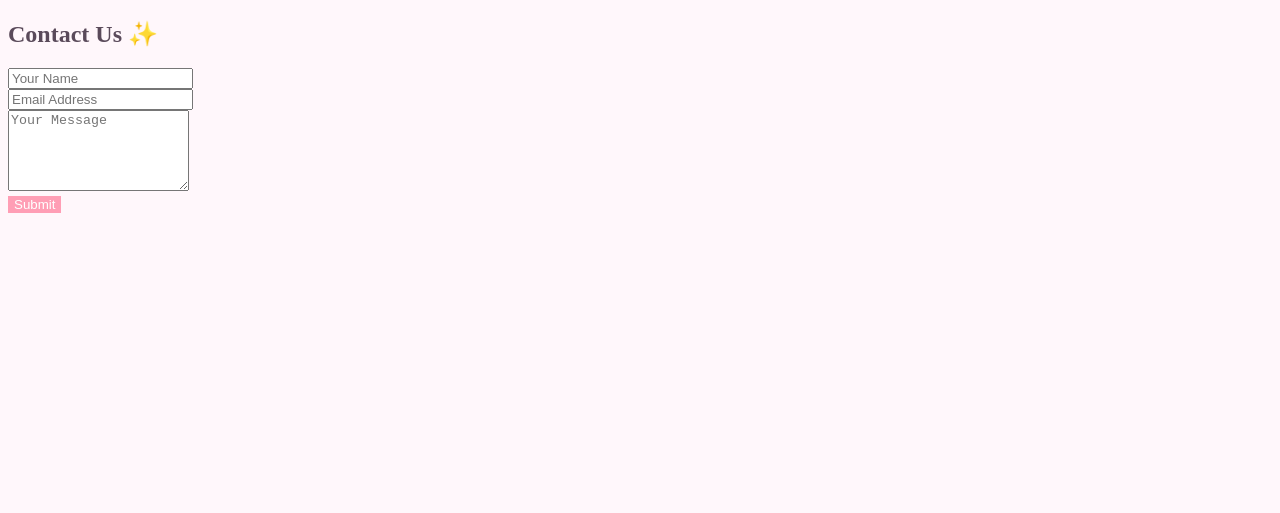
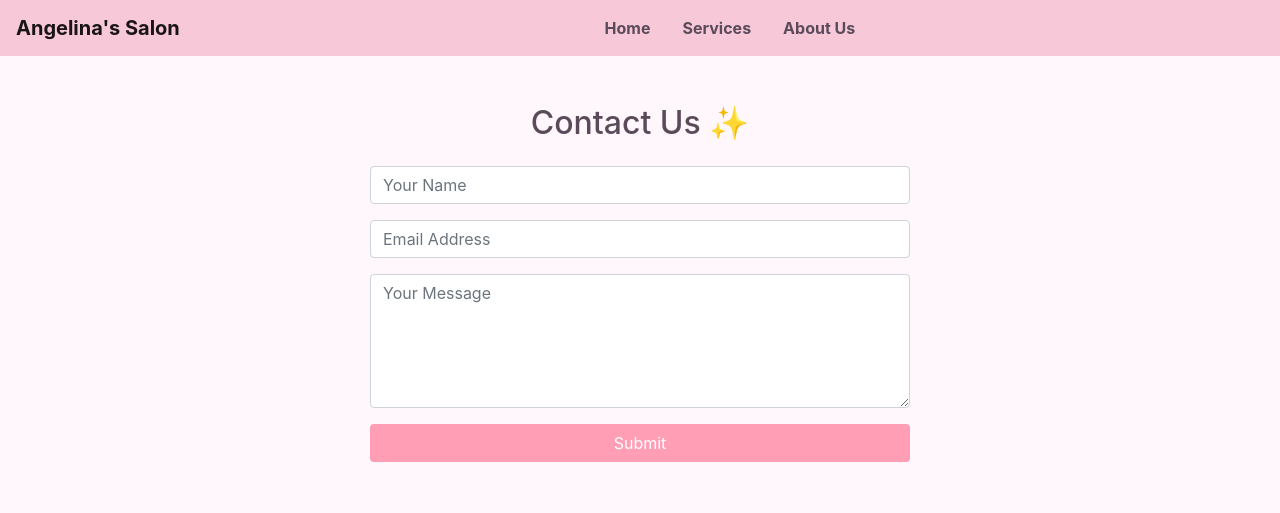
Before and after one commit to TamaraEverett/Salon-BootStraps, a plain HTML site: page contactus.html in a window 1280 px wide. Drawn offline with nearby package versions, Linux system fonts and the light colour scheme.

Commit message:
contactus updated

```diff
--- a/contactus.html
+++ b/contactus.html
@@ -4,25 +4,72 @@
 <head>
     <meta charset="UTF-8">
     <meta name="viewport" content="width=device-width, initial-scale=1.0">
+
+    <link
+      href="https://stackpath.bootstrapcdn.com/bootstrap/4.5.2/css/bootstrap.min.css"
+      rel="stylesheet"
+    />
+    <script src="https://stackpath.bootstrapcdn.com/bootstrap/4.5.2/js/bootstrap.min.js"></script>
+
     <link rel="stylesheet" href="style.css">
+
     <title>Contact Us</title>
 </head>
 
 <body>
 
-    <div class="container">
+    <nav class="navbar navbar-expand-lg navbar-light" style="background: var(--primary);">
+        <a class="navbar-brand font-weight-bold" href="#">Angelina's Salon</a>
 
+        <button class="navbar-toggler" type="button" data-toggle="collapse" data-target="#navbarNav">
+            <span class="navbar-toggler-icon"></span>
+        </button>
 
+        <div class="collapse navbar-collapse justify-content-center" id="navbarNav">
+            <ul class="navbar-nav">
+                <li class="nav-item px-2">
+                    <a class="nav-link font-weight-bold" href="index.html">Home</a>
+                </li>
+                <li class="nav-item px-2">
+                    <a class="nav-link font-weight-bold" href="services.html">Services</a>
+                </li>
+                <li class="nav-item px-2">
+                    <a class="nav-link font-weight-bold" href="aboutus.html">About Us</a>
+                </li>
+            </ul>
+        </div>
+    </nav>
 
-        <h2>Contact Us</h2>
-        <form>
-            <div> <input type="text" placeholder="Your Name" required> </div>
-            <div> <input type="email" placeholder="Email Address" required> </div>
-            <div><textarea rows="5" placeholder="Your Message"></textarea> </div>
-            <div> <button>Submit</button></div>
-        </form>
+    <div class="container py-5">
+
+        <h2 class="text-center mb-4">Contact Us</h2>
+
+        <div class="row justify-content-center">
+            <div class="col-md-6">
+
+                <form>
+                    <div class="form-group">
+                        <input type="text" class="form-control" placeholder="Your Name" required>
+                    </div>
+
+                    <div class="form-group">
+                        <input type="email" class="form-control" placeholder="Email Address" required>
+                    </div>
+
+                    <div class="form-group">
+                        <textarea class="form-control" rows="5" placeholder="Your Message"></textarea>
+                    </div>
+
+                    <button class="btn btn-block" style="background: var(--accent); color: white;">
+                        Submit
+                    </button>
+                </form>
+
+            </div>
+        </div>
 
     </div>
+
 </body>
 
 </html>
```
